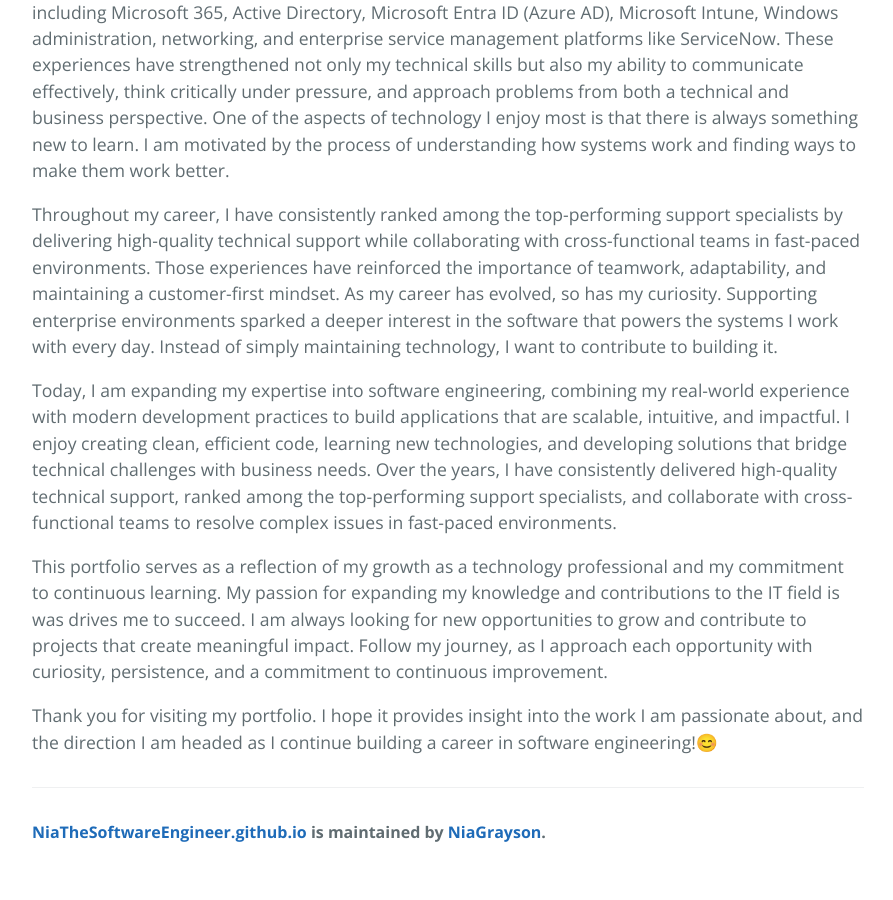
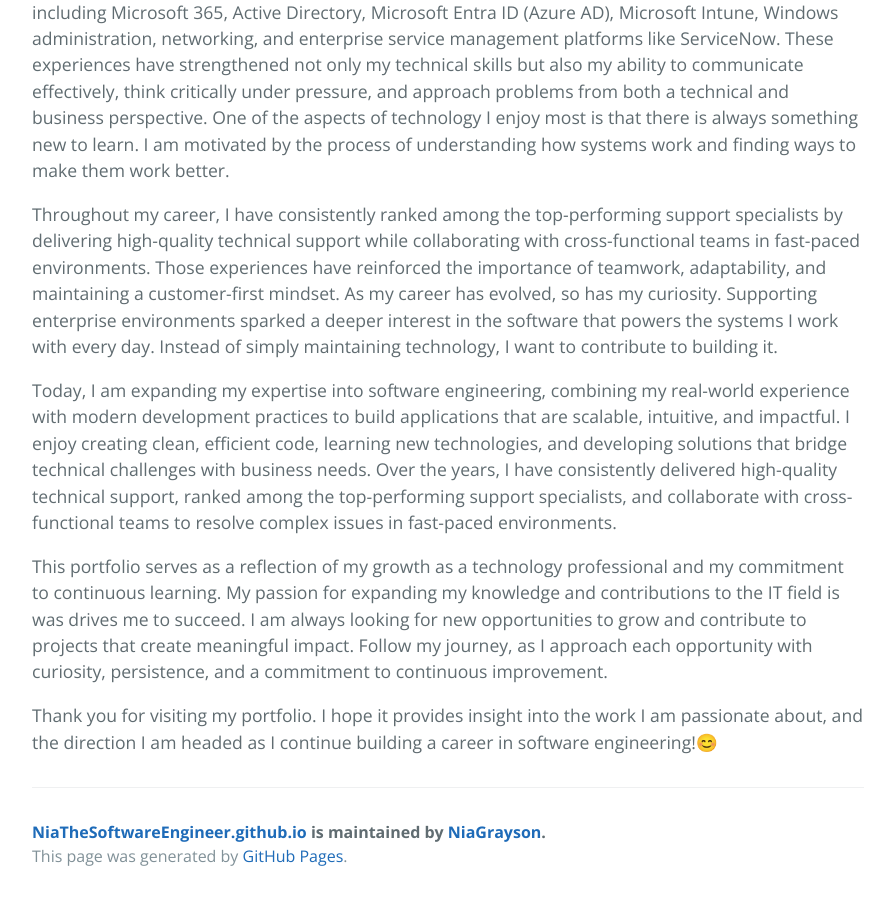
Before and after one commit to NiaGrayson/NiaTheSoftwareEngineer.github.io, a Jekyll site: the page built from index.md, in a window 1280 px wide and 900 px high, scrolled down 725 px. Shown: the whole window, without its empty margins (192-1085 px from the left). Built offline with Jekyll 4.4.1, drawn with Linux system fonts in a browser that asks for light colours; our own code applies the rules of GitHub Pages for plain Markdown files; before the commit the page ends 1601 px from its top, so only the background shows below that.

Commit message:
Modify footer credits in default layout
Updated footer credits to include GitHub Pages link.

```diff
--- a/_layouts/default.html
+++ b/_layouts/default.html
@@ -29,7 +29,7 @@
         {% if site.github.is_project_page %}
           <span class="site-footer-owner"><a href="{{ site.github.repository_url }}">{{ site.github.repository_name }}</a> is maintained by <a href="{{ site.github.owner_url }}">{{ site.github.owner_name }}</a>.</span>
         {% endif %}
-        <span This page was generated by GitHub Pages. Span>
+        <span class="site-footer-credits">This page was generated by <a href="https://pages.github.com">GitHub Pages</a>.</span>
             </footer>
     </main>
   </body>
```
